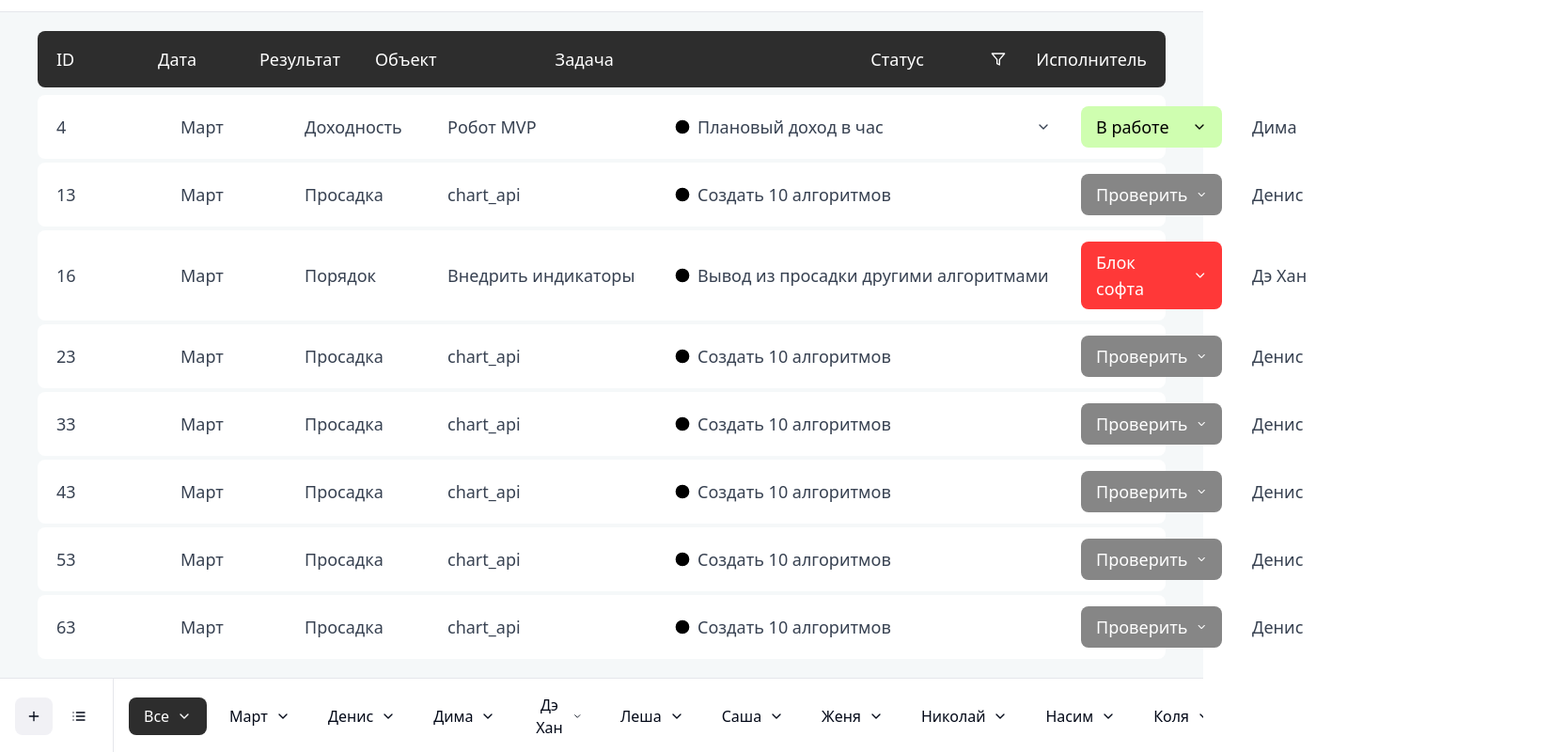
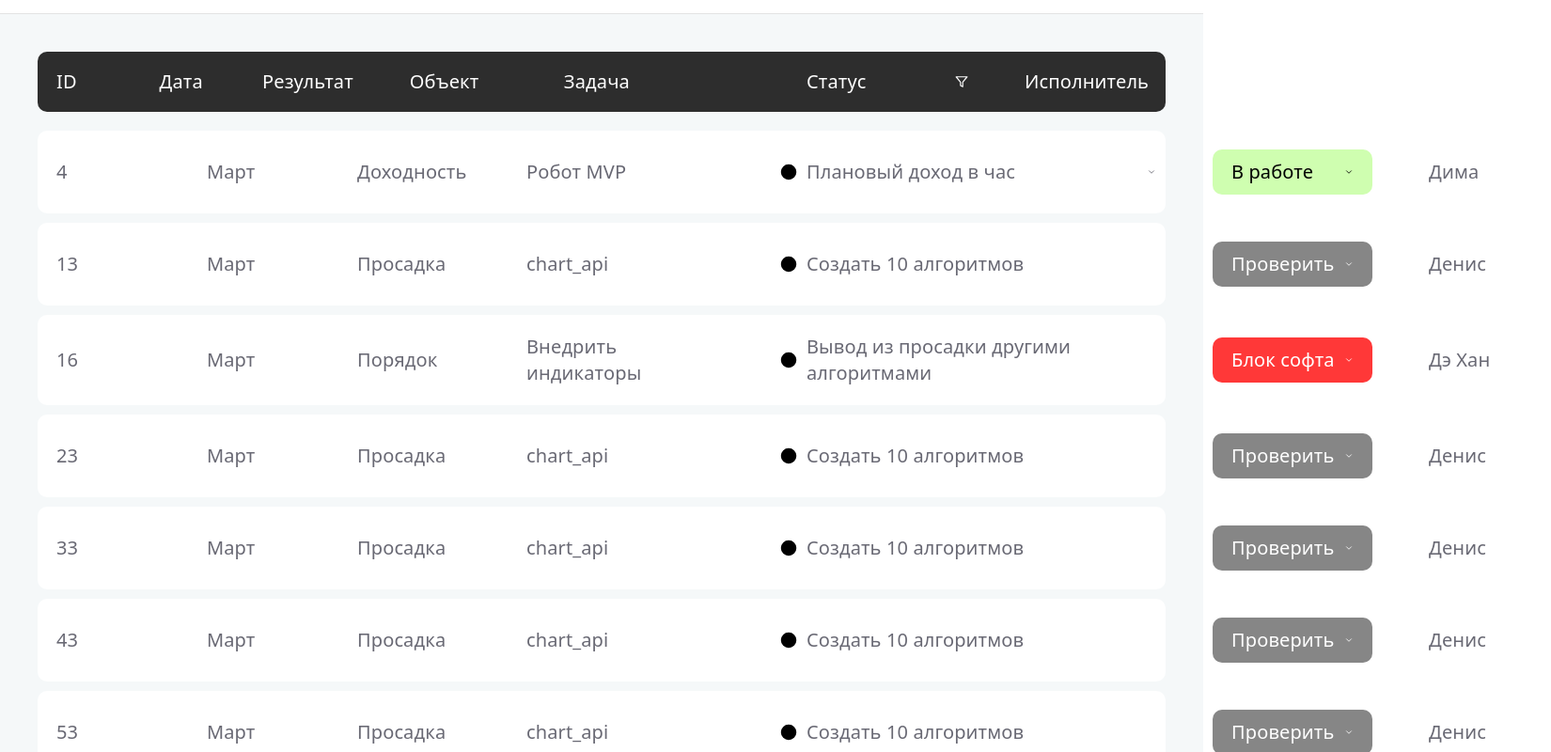
Before and after one commit to VyacheslavBabenko/tasker-algofond, a React (Vite) app: page / in a window 1280 px wide. Shown: the part 60-860 px from the top of the page at 94% size, 1650 px wide, since content can reach past the window. Built offline with nearby package versions, Linux system fonts and the light colour scheme.

Commit message:
Fix layout issues
Addresses visual defects in the user interface.

```diff
--- a/src/components/tasker/FilterBar.tsx
+++ b/src/components/tasker/FilterBar.tsx
@@ -7,22 +7,24 @@ interface FilterButtonProps {
   label: string;
   active?: boolean;
   onClick: () => void;
+  width?: string;
 }
 
 const FilterButton: React.FC<FilterButtonProps> = ({
   label,
   active = false,
-  onClick
+  onClick,
+  width = "w-28"
 }) => {
   return (
     <button
-      className={`flex items-center gap-2 px-4 py-2 rounded-lg ${
+      className={`flex items-center gap-2.5 px-5 py-2.5 rounded-[10px] ${width} ${
         active ? "bg-[#2d2d2d] text-white" : ""
       }`}
       onClick={onClick}
     >
       <span>{label}</span>
-      <ChevronDown className="h-4 w-4" />
+      <ChevronDown className="h-2.5 w-2.5" />
     </button>
   );
 };
@@ -31,35 +33,46 @@ const FilterBar: React.FC = () => {
   const { activeFilter, setFilter } = useTask();
 
   const filters = [
-    "Все", "Март", "Денис", "Дима", "Дэ Хан", "Леша",
-    "Саша", "Женя", "Николай", "Насим", "Коля", "Илья"
+    { name: "Все", width: "w-[95px]" },
+    { name: "Март", width: "w-[110px]" },
+    { name: "Денис", width: "w-[120px]" },
+    { name: "Дима", width: "w-[113px]" },
+    { name: "Дэ Хан", width: "w-[126px]" },
+    { name: "Леша", width: "w-[113px]" },
+    { name: "Саша", width: "w-28" },
+    { name: "Женя", width: "w-[113px]" },
+    { name: "Николай", width: "w-[142px]" },
+    { name: "Насим", width: "w-[123px]" },
+    { name: "Коля", width: "w-[107px]" },
+    { name: "Илья", width: "w-[109px]" }
   ];
 
   const handleAddTask = () => {
-    // Открыть модальное окно для добавления задачи
-    alert("Функция добавления задачи");
+    // Функция добавления задачи
+    console.log("Добавление новой задачи");
   };
 
   return (
-    <div className="flex w-full mt-5 border-t border-gray-200">
-      <div className="bg-white flex items-center gap-2 p-4 border-r border-gray-200">
+    <div className="flex w-full mt-10">
+      <div className="bg-white flex items-center gap-2.5 p-4 border-t border-r border-[#e3e3e3]">
         <button
-          className="bg-[#f1f1f5] p-3 rounded-lg"
+          className="bg-[#f1f1f5] p-3 rounded-[10px]"
           onClick={handleAddTask}
         >
-          <Plus className="h-4 w-4" />
+          <Plus className="h-3.5 w-3.5" />
         </button>
-        <button className="p-3 rounded-lg">
+        <button className="p-3 rounded-[10px]">
           <List className="h-4 w-4" />
         </button>
       </div>
-      <div className="bg-white flex items-center gap-2 flex-1 px-4 py-2 overflow-x-auto">
+      <div className="bg-white flex items-center gap-5 flex-1 px-10 py-4 overflow-x-auto border-t border-[#e3e3e3]">
         {filters.map((filter) => (
           <FilterButton
-            key={filter}
-            label={filter}
-            active={activeFilter === filter}
-            onClick={() => setFilter(filter)}
+            key={filter.name}
+            label={filter.name}
+            active={activeFilter === filter.name}
+            onClick={() => setFilter(filter.name)}
+            width={filter.width}
           />
         ))}
       </div>
--- a/src/components/tasker/Header.tsx
+++ b/src/components/tasker/Header.tsx
@@ -5,25 +5,26 @@ import { useTask } from "@/contexts/TaskContext";
 
 const Header: React.FC = () => {
   const [searchQuery, setSearchQuery] = useState("");
-  const { tasks } = useTask();
+  const { setSearchTerm } = useTask();
 
   const handleSearch = (e: React.ChangeEvent<HTMLInputElement>) => {
-    setSearchQuery(e.target.value);
-    // Можно добавить логику фильтрации по поиску
+    const value = e.target.value;
+    setSearchQuery(value);
+    setSearchTerm(value);
   };
 
   return (
-    <div className="bg-white flex items-center justify-between px-5 py-4 border-b border-gray-200">
-      <div className="text-3xl font-medium">Таскер</div>
+    <div className="bg-white flex items-center justify-between px-10 py-4 border-b border-[#e3e3e3]">
+      <div className="text-3xl font-medium text-[#2d2d2d]">Таскер</div>
       <div className="relative">
         <input
           type="text"
           placeholder="Поиск"
           value={searchQuery}
           onChange={handleSearch}
-          className="bg-[#f1f1f5] w-[400px] px-10 py-2 rounded-lg text-gray-600"
+          className="bg-[#f1f1f5] w-[398px] pl-10 pr-5 py-[9px] rounded-[10px] text-[#929299]"
         />
-        <Search className="absolute left-3 top-1/2 transform -translate-y-1/2 h-5 w-5 text-gray-400" />
+        <Search className="absolute left-3 top-1/2 transform -translate-y-1/2 h-5 w-5 text-[#929299]" />
       </div>
     </div>
   );
--- a/src/components/tasker/StatusBadge.tsx
+++ b/src/components/tasker/StatusBadge.tsx
@@ -1,3 +1,4 @@
+
 import React from "react";
 import { ChevronDown } from "lucide-react";
 
@@ -6,14 +7,12 @@ type StatusType = "inProgress" | "take" | "check" | "blocked";
 interface StatusBadgeProps {
   status: StatusType;
   label: string;
-  showDropdown?: boolean;
   onStatusChange?: (status: StatusType) => void;
 }
 
 const StatusBadge: React.FC<StatusBadgeProps> = ({
   status,
   label,
-  showDropdown = true,
   onStatusChange
 }) => {
   const getStatusStyles = () => {
@@ -31,21 +30,40 @@ const StatusBadge: React.FC<StatusBadgeProps> = ({
     }
   };
 
+  const handleClick = (e: React.MouseEvent) => {
+    e.stopPropagation();
+    // Здесь можно добавить логику для смены статуса
+    const newStatus = getNextStatus(status);
+    if (onStatusChange) {
+      onStatusChange(newStatus);
+    }
+  };
+
+  const getNextStatus = (currentStatus: StatusType): StatusType => {
+    switch (currentStatus) {
+      case "inProgress":
+        return "check";
+      case "take":
+        return "inProgress";
+      case "check":
+        return "blocked";
+      case "blocked":
+        return "take";
+      default:
+        return "take";
+    }
+  };
+
   return (
     <div
-      className={`flex items-center justify-between gap-2 px-4 py-2 rounded-lg ${getStatusStyles()}`}
-      style={{ width: "150px" }}
+      className={`flex items-center justify-between gap-2 px-5 py-2.5 rounded-[10px] ${getStatusStyles()}`}
+      style={{ width: "170px" }}
     >
       <div>{label}</div>
-      {showDropdown && (
-        <ChevronDown
-          className="h-4 w-4"
-          onClick={(e) => {
-            e.stopPropagation();
-            // Тут можно добавить выпадающий список для изменения статуса
-          }}
-        />
-      )}
+      <ChevronDown
+        className="h-2.5 w-2.5"
+        onClick={handleClick}
+      />
     </div>
   );
 };
--- a/src/components/tasker/TaskItem.tsx
+++ b/src/components/tasker/TaskItem.tsx
@@ -31,34 +31,34 @@ const TaskItem: React.FC<TaskItemProps> = ({
     }
   };
 
-  const handleStatusChange = (status: "inProgress" | "take" | "check" | "blocked") => {
+  const handleStatusChange = (newStatus: "inProgress" | "take" | "check" | "blocked") => {
     if (onStatusChange) {
-      onStatusChange(id, status);
+      onStatusChange(id, newStatus);
     }
   };
 
-  const handleSubTaskStatusChange = (subTaskId: string, status: "inProgress" | "take" | "check" | "blocked") => {
+  const handleSubTaskStatusChange = (subTaskId: string, newStatus: "inProgress" | "take" | "check" | "blocked") => {
     if (onSubTaskStatusChange) {
-      onSubTaskStatusChange(id, subTaskId, status);
+      onSubTaskStatusChange(id, subTaskId, newStatus);
     }
   };
 
   return (
     <>
       <div
-        className="bg-white flex w-full items-center justify-between mt-1 pl-5 pr-5 py-3 rounded-lg cursor-pointer"
+        className="bg-white flex w-full items-center justify-between mt-2.5 pl-5 pr-10 py-5 rounded-[10px] cursor-pointer"
         onClick={toggleExpand}
       >
-        <div className="flex items-center gap-8">
+        <div className="flex items-center gap-[60px]">
           <div className="w-[100px]">{id}</div>
           <div className="w-[100px]">{date}</div>
           <div className="w-[120px]">{result}</div>
           <div className="w-[210px]">{object}</div>
-          <div className="flex items-center gap-2 w-[400px] font-medium">
-            <Circle className="h-4 w-4 fill-current text-black" />
-            <div className="flex-1">{task}</div>
+          <div className="flex items-center gap-2.5 font-medium w-[400px]">
+            <Circle className="h-[18px] w-[18px] fill-current text-black" />
+            <div className="flex-1 text-left">{task}</div>
             {subTasks && subTasks.length > 0 && (
-              expanded ? <ChevronUp className="h-4 w-4" /> : <ChevronDown className="h-4 w-4" />
+              expanded ? <ChevronUp className="h-2.5 w-2.5" /> : <ChevronDown className="h-2.5 w-2.5" />
             )}
           </div>
           <StatusBadge
@@ -68,7 +68,7 @@ const TaskItem: React.FC<TaskItemProps> = ({
           />
           <div className="w-[130px]">{assignee}</div>
         </div>
-        <MoreHorizontal className="h-5 w-5 text-gray-500" />
+        <MoreHorizontal className="h-5 w-5 text-[#929299]" />
       </div>
       {expanded && subTasks && subTasks.length > 0 && (
         <div className="pl-[500px]">
@@ -77,20 +77,15 @@ const TaskItem: React.FC<TaskItemProps> = ({
               key={subTask.id}
               className={
                 index === 0
-                  ? "rounded-t-lg"
+                  ? "rounded-t-[10px]"
                   : index === subTasks.length - 1
-                    ? "rounded-b-lg"
+                    ? "rounded-b-[10px]"
                     : ""
               }
             >
               <SubTask
-                id={subTask.id}
-                object={subTask.object}
-                description={subTask.description}
-                status={subTask.status}
-                statusLabel={subTask.statusLabel}
-                assignee={subTask.assignee}
-                onStatusChange={handleSubTaskStatusChange}
+                {...subTask}
+                onStatusChange={(status) => handleSubTaskStatusChange(subTask.id, status)}
               />
             </div>
           ))}
--- a/src/components/tasker/TaskList.tsx
+++ b/src/components/tasker/TaskList.tsx
@@ -2,7 +2,7 @@
 import React from "react";
 import TaskItem from "./TaskItem";
 import { useTask } from "@/contexts/TaskContext";
-import { ChevronDown, Filter } from "lucide-react";
+import { Filter } from "lucide-react";
 
 const TaskList: React.FC = () => {
   const { filteredTasks, updateTask, updateSubTask } = useTask();
@@ -52,20 +52,20 @@ const TaskList: React.FC = () => {
   };
 
   return (
-    <div className="w-full text-lg mt-5 px-5">
-      <div className="bg-[#2d2d2d] flex items-center gap-8 text-white font-medium px-5 py-4 rounded-lg">
+    <div className="w-full text-xl tracking-[0.12px] mt-10 px-10">
+      <div className="bg-[#2d2d2d] flex w-full items-center gap-[60px] text-white font-medium px-5 py-[18px] rounded-[10px]">
         <div className="w-[100px]">ID</div>
         <div className="w-[100px]">Дата</div>
         <div className="w-[120px]">Результат</div>
         <div className="w-[210px]">Объект</div>
         <div className="w-[400px]">Задача</div>
         <div className="flex items-center gap-2">
-          <div className="w-[120px]">Статус</div>
-          <Filter className="h-4 w-4" />
+          <div className="w-[150px]">Статус</div>
+          <Filter className="h-3.5 w-3.5" />
         </div>
         <div className="w-[130px]">Исполнитель</div>
       </div>
-      <div className="text-gray-700 mt-2">
+      <div className="text-[#696974] mt-5">
         {filteredTasks.map((task) => (
           <TaskItem
             key={task.id}
--- a/src/components/tasker/TaskerApp.tsx
+++ b/src/components/tasker/TaskerApp.tsx
@@ -10,7 +10,7 @@ const TaskerApp: React.FC = () => {
     <TaskProvider>
       <div className="bg-[#f5f8f9] min-h-screen flex flex-col">
         <Header />
-        <div className="flex-1 px-5">
+        <div className="flex-1">
           <TaskList />
         </div>
         <FilterBar />
```
Also changed, not shown: src/components/tasker/SubTask.tsx (+9 -8 lines).
